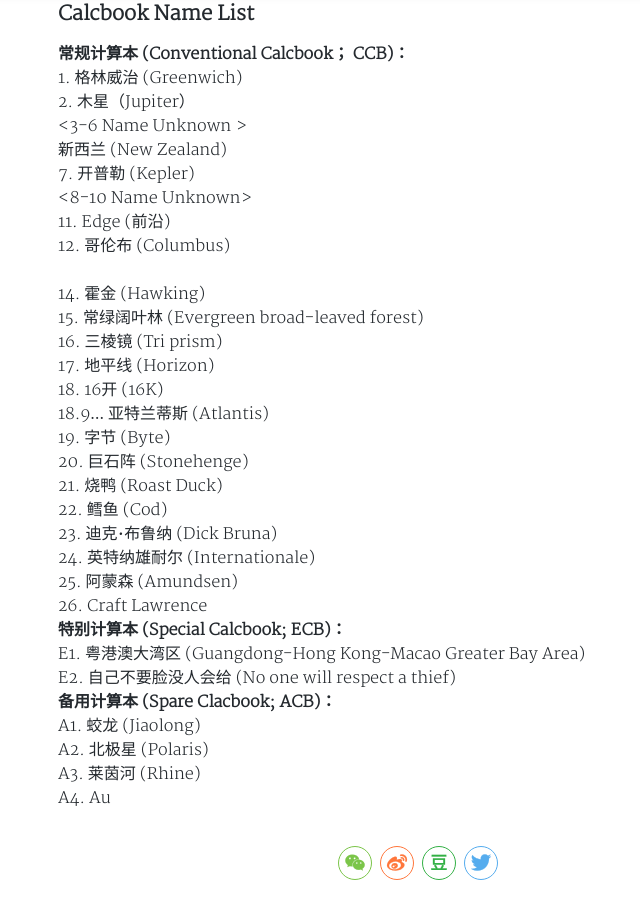
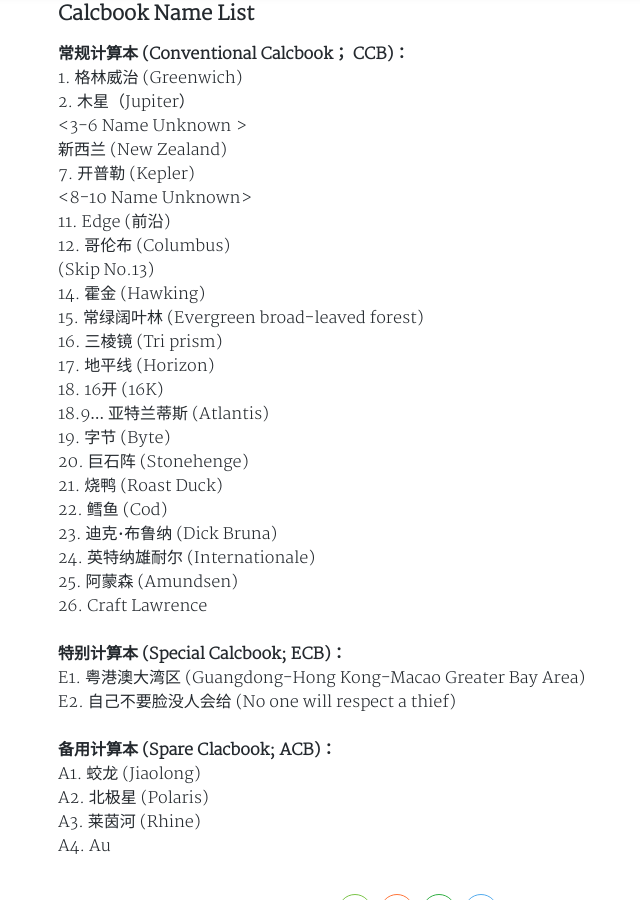
Before and after one commit to Olvcpr423/Olvcpr423.github.io, a Jekyll site: the page built from CBNL.md, in a window 1280 px wide and 900 px high, scrolled down 691 px. Shown: the whole window, without its empty margins (222-862 px from the left). Built offline with Jekyll 4.4.1, drawn with Linux system fonts in a browser that asks for light colours; nearby versions of some CDN libraries; a style sheet for code colours, icons or effects is not loaded.

Commit message:
Update CBNL.md

```diff
--- a/CBNL.md
+++ b/CBNL.md
@@ -29,7 +29,7 @@ tags: 计算簿 Calcbook
 <br>
 12.  哥伦布 (Columbus)
 <br>
-<Skip No.13>
+(Skip No.13)
 <br>
 14.  霍金 (Hawking)
 <br>
@@ -59,11 +59,13 @@ tags: 计算簿 Calcbook
 <br>
 26.  Craft Lawrence
 <br>
+<br>
 <b>特别计算本 (Special Calcbook; ECB)：</b>
 <br>
 E1.  粤港澳大湾区 (Guangdong-Hong Kong-Macao Greater Bay Area)
 <br>
 E2.  自己不要脸没人会给 (No one will respect a thief)
+<br>
 <br>
 <b>备用计算本 (Spare Clacbook; ACB)：</b>
 <br>
```
